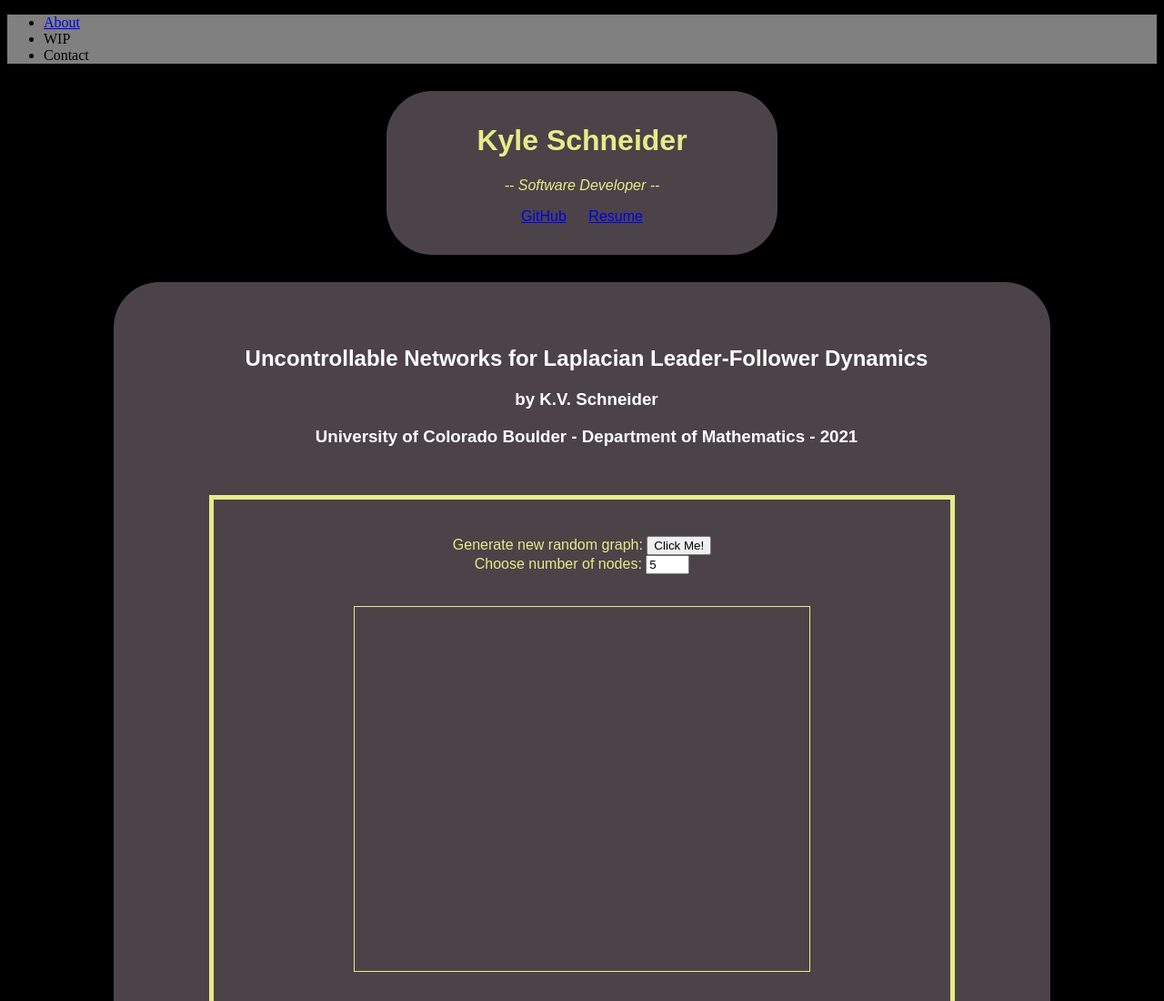
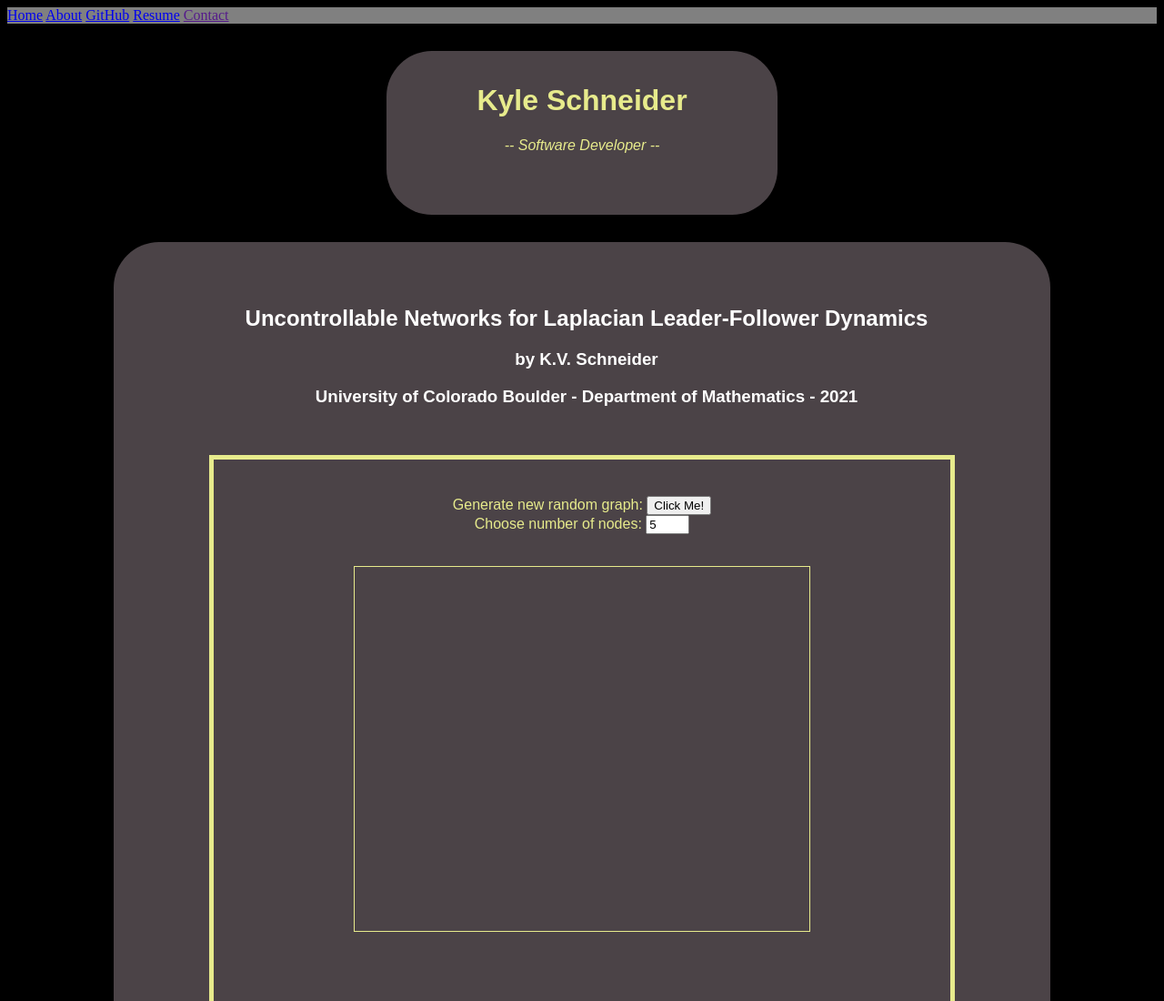
Before and after one commit to kvschneider0/personal-website, a website with bundled scripts: page index.html in a window 1280 px wide. Shown: the top 1100 px of the page at 91% size. Built offline with nearby package versions, Linux system fonts and the light colour scheme; files whose address does not match are found by name.

Commit message:
added header to about page

```diff
--- a/index.html
+++ b/index.html
@@ -15,14 +15,13 @@
 
   </head>
   <body>
-    <header id="header">
+    <header class="header">
       <nav>
-        <ul>
-          <li>
-            <a href="./about.html">About</a>
-          </li>
-          <li>WIP</li>
-          <li>Contact</li>
+        <a href="./index.html">Home</a>
+        <a href="./about.html">About</a>
+        <a href="https://github.com/Schnyle">GitHub</a>
+        <a href="./Resume.pdf">Resume</a>
+        <a href="">Contact</a>
         </ul>
       </nav>
     </header>
@@ -31,8 +30,6 @@
         <p>
           <em>-- Software Developer --</em>
         </p>
-        <a href="https://github.com/Schnyle">GitHub</a>
-        <a href="./Resume.pdf">Resume</a>
     </div>
     <div class="body-div" id="thesis">
       <div id="thesis-title">
--- a/style.css
+++ b/style.css
@@ -28,7 +28,7 @@ body div {
 
 /* Header */
 
-#header {
+.header {
     background: grey;
 }
 
```
Also changed, not shown: about.html (+10 -0 lines).
